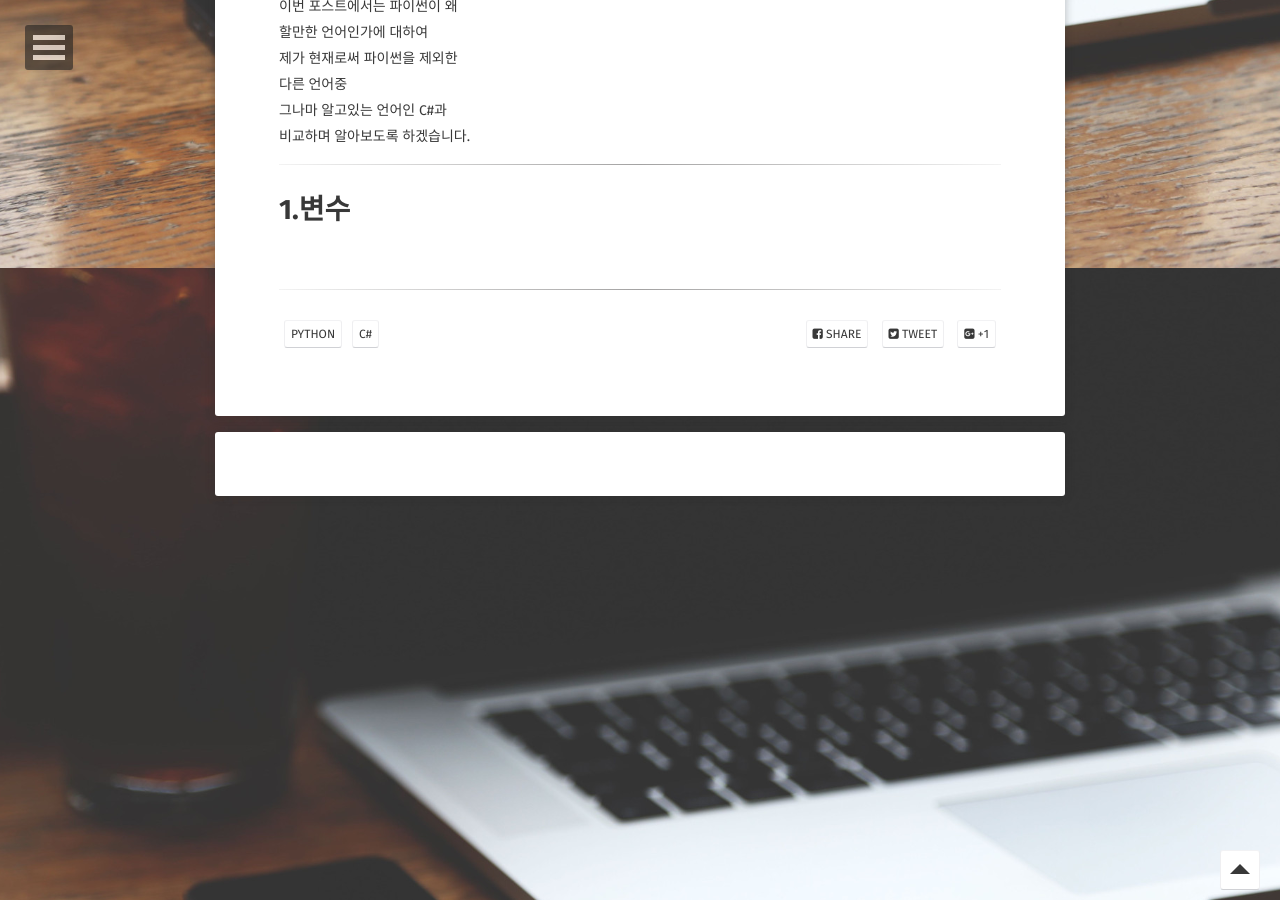
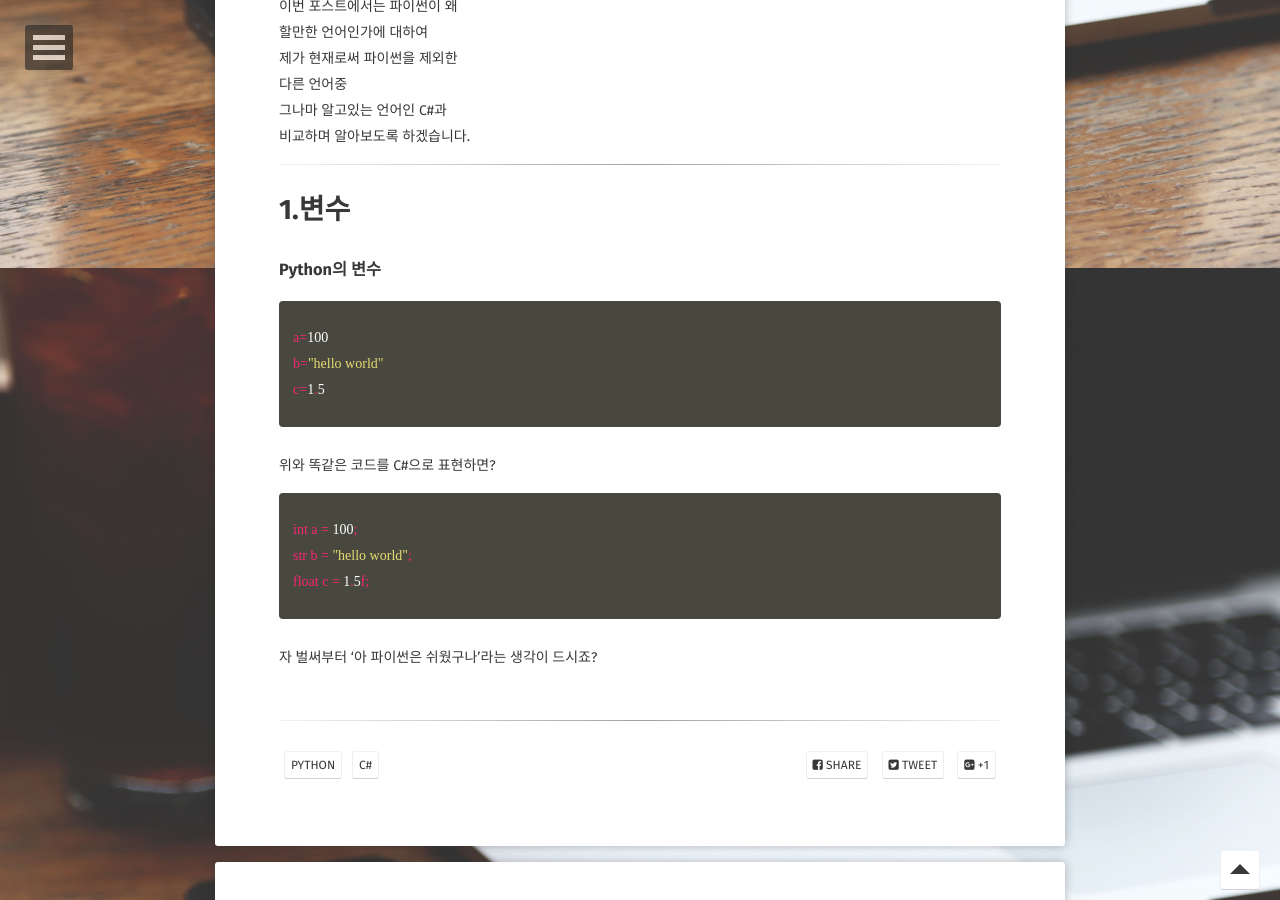
Before and after one commit to myh518/myh518.github.com, a Jekyll site: the page built from _posts/Python/2023-06-01-whatfirstpython.md, in a window 1280 px wide and 900 px high, scrolled down 632 px. Built offline with Jekyll 4.4.1, drawn with Linux system fonts in a browser that asks for light colours; some web fonts are replaced; comment, search, counter and statistics services are not loaded.

Commit message:
Update 2023-06-01-whatfirstpython.md

```diff
--- a/_posts/Python/2023-06-01-whatfirstpython.md
+++ b/_posts/Python/2023-06-01-whatfirstpython.md
@@ -23,5 +23,21 @@ tags:
 비교하며 알아보도록 하겠습니다.
 <hr>
 # 1.변수
+
+### Python의 변수
+
 {% highlight css %}
+a=100
+b="hello world"
+c=1.5
 {% endhighlight %}
+
+위와 똑같은 코드를 C#으로 표현하면?
+
+{% highlight css %}
+int a = 100;
+str b = "hello world";
+float c = 1.5f;
+{% endhighlight %}
+
+자 벌써부터 '아 파이썬은 쉬웠구나'라는 생각이 드시죠?
```
